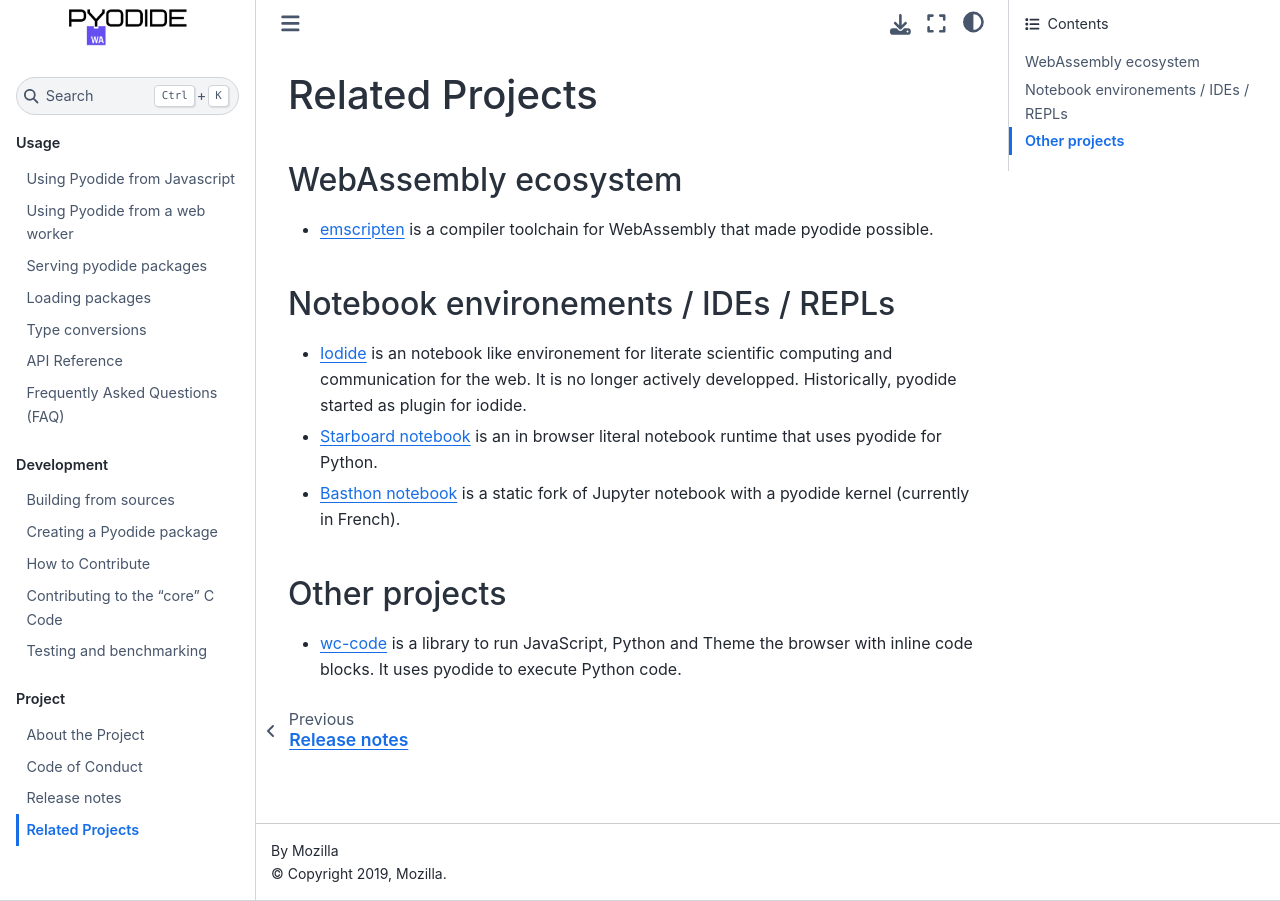
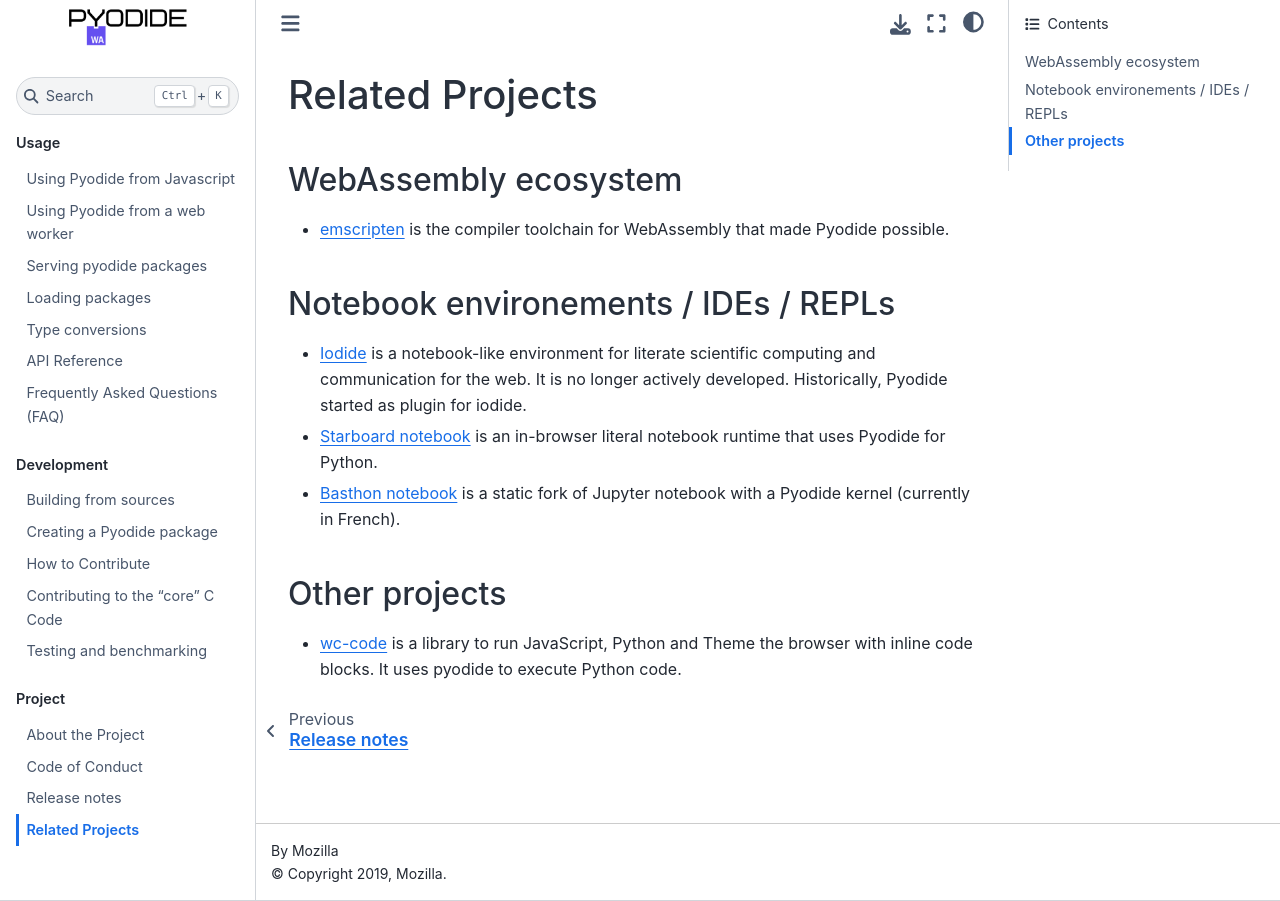
Before and after one commit to pyodide/pyodide, a Sphinx documentation site: the page built from docs/project/related-projects.md, in a window 1280 px wide. Built offline with Sphinx 7.4.7 and the Sphinx Book theme 1.1.4, drawn with Linux system fonts in a browser that asks for light colours; the version number is read from the project's files by our own code.

Commit message:
Apply suggestions from code review
Co-authored-by: Hood Chatham <roberthoodchatham@gmail.com>

```diff
--- a/docs/project/related-projects.md
+++ b/docs/project/related-projects.md
@@ -2,19 +2,19 @@
 
 ## WebAssembly ecosystem
 
-- [emscripten](https://emscripten.org/) is a compiler toolchain for WebAssembly
-  that made pyodide possible.
+- [emscripten](https://emscripten.org/) is the compiler toolchain for WebAssembly
+  that made Pyodide possible.
 
 ## Notebook environements / IDEs / REPLs
 
- - [Iodide](https://github.com/iodide-project/iodide) is an notebook like
-   environement for literate scientific computing and communication for the
-   web. It is no longer actively developped. Historically, pyodide started
+ - [Iodide](https://github.com/iodide-project/iodide) is a notebook-like
+   environment for literate scientific computing and communication for the
+   web. It is no longer actively developed. Historically, Pyodide started
    as plugin for iodide.
  - [Starboard notebook](https://github.com/gzuidhof/starboard-notebook) is an
-   in browser literal notebook runtime that uses pyodide for Python.
+   in-browser literal notebook runtime that uses Pyodide for Python.
  - [Basthon notebook](https://notebook.basthon.fr/) is a static fork of Jupyter
-   notebook with a pyodide kernel (currently in French).
+   notebook with a Pyodide kernel (currently in French).
 
 ## Other projects
 
```
